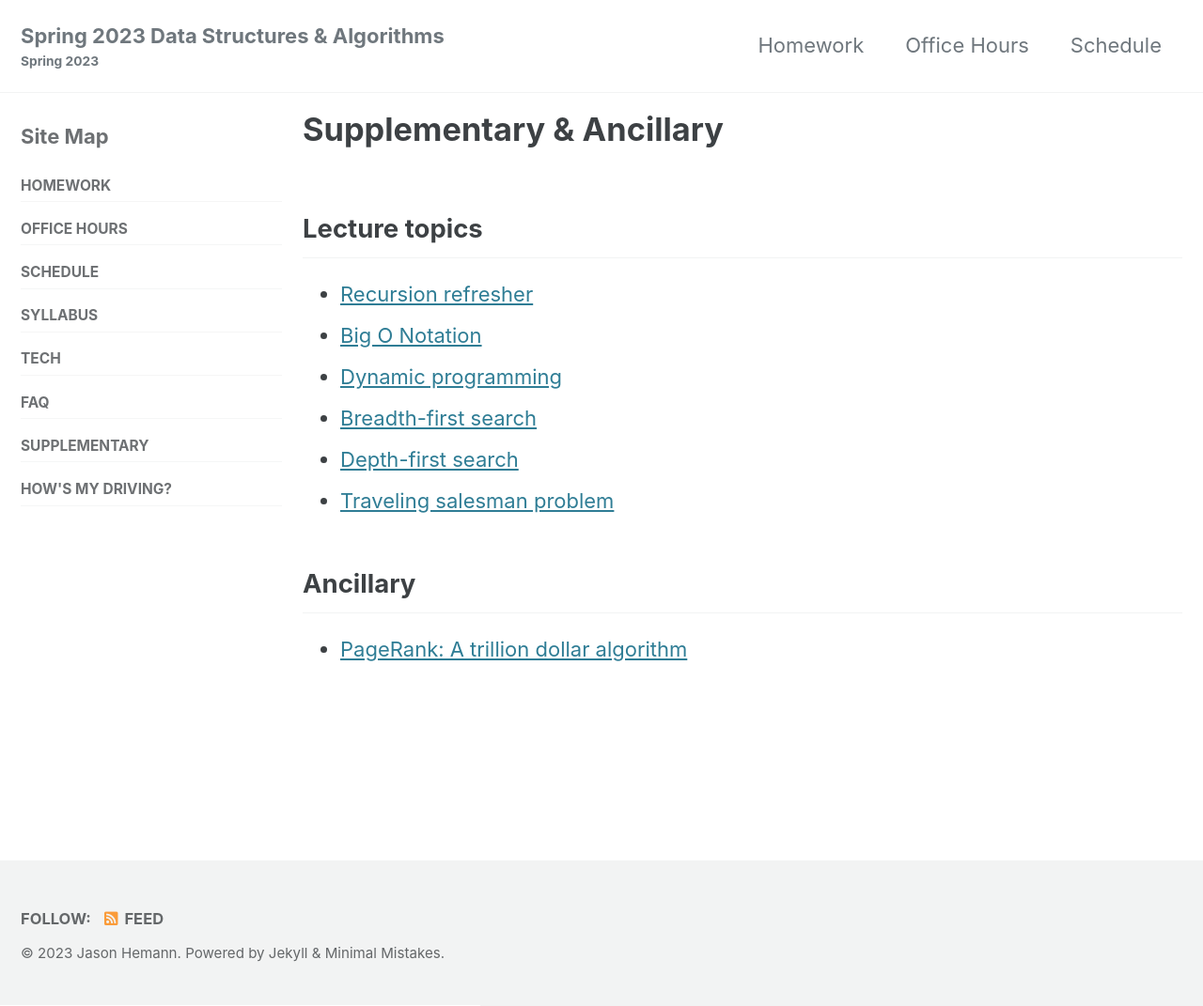
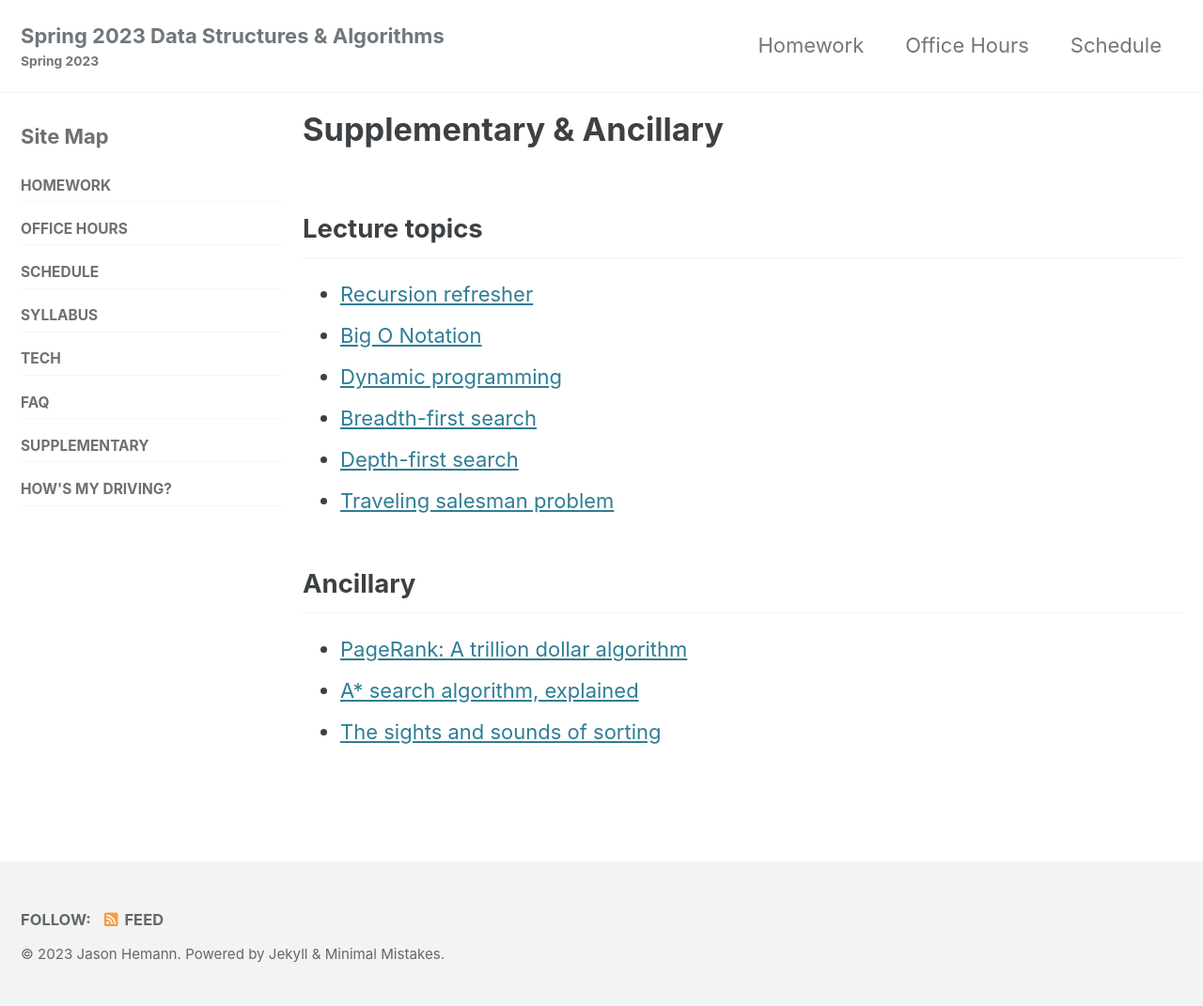
Before and after one commit to jasonhemann/24SP-CS2126, a Jekyll site: the page built from supplementary.md, in a window 1280 px wide and 1071 px high. Shown: the whole window at 94% size. Built offline with Jekyll 4.4.1, drawn with Linux system fonts in a browser that asks for light colours; cached includes are drawn as plain includes.

Commit message:
Pushing up a couple of more algorithms topics videos

```diff
--- a/supplementary.md
+++ b/supplementary.md
@@ -16,3 +16,5 @@ classes: wide
 ## Ancillary
 
 - [PageRank: A trillion dollar algorithm](https://www.youtube.com/watch?v=JGQe4kiPnrU)
+- [A* search algorithm, explained](https://www.youtube.com/watch?v=A60q6dcoCjw)
+- [The sights and sounds of sorting](https://www.youtube.com/watch?v=xoR-1KwQh2k)
```
